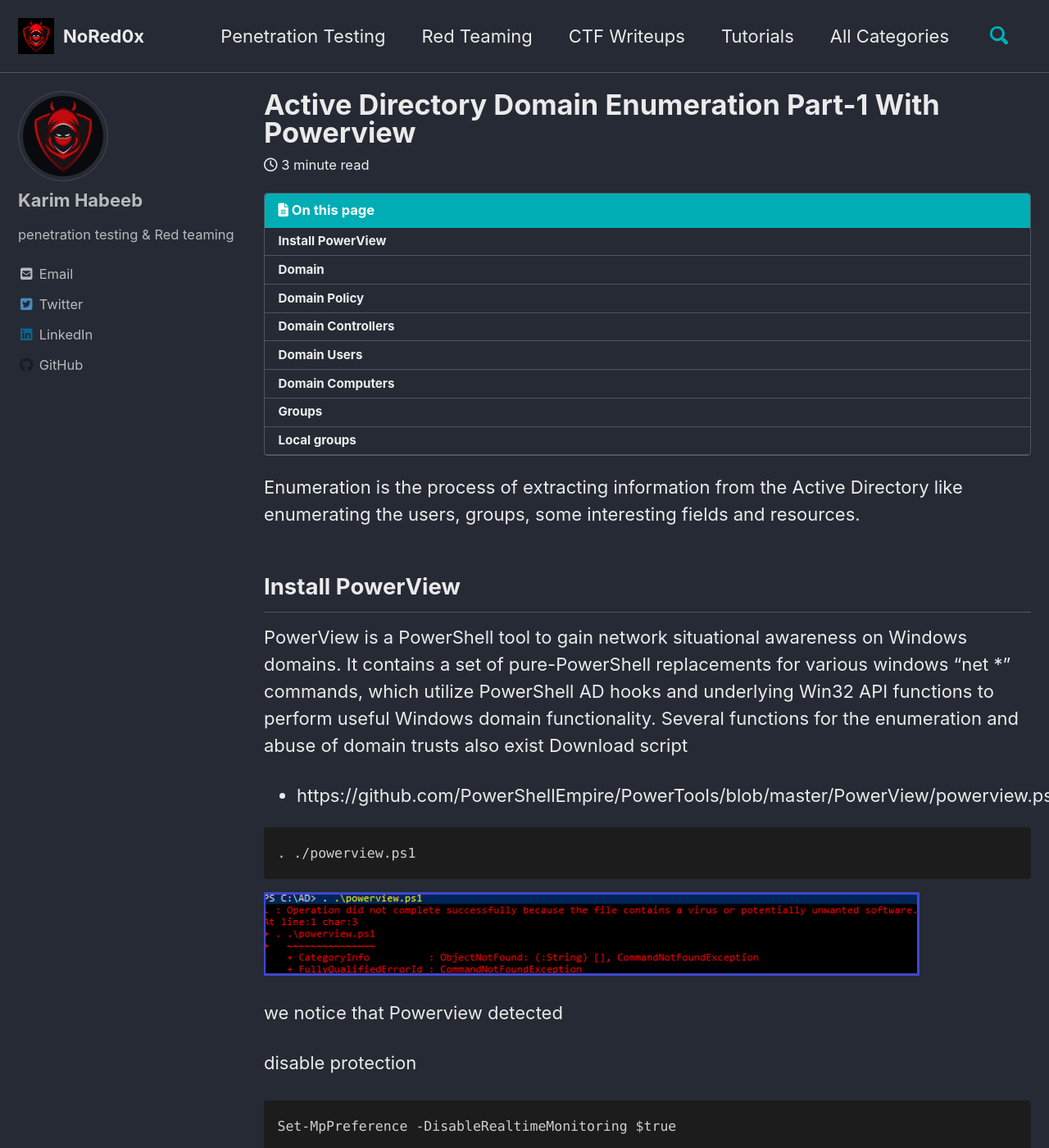
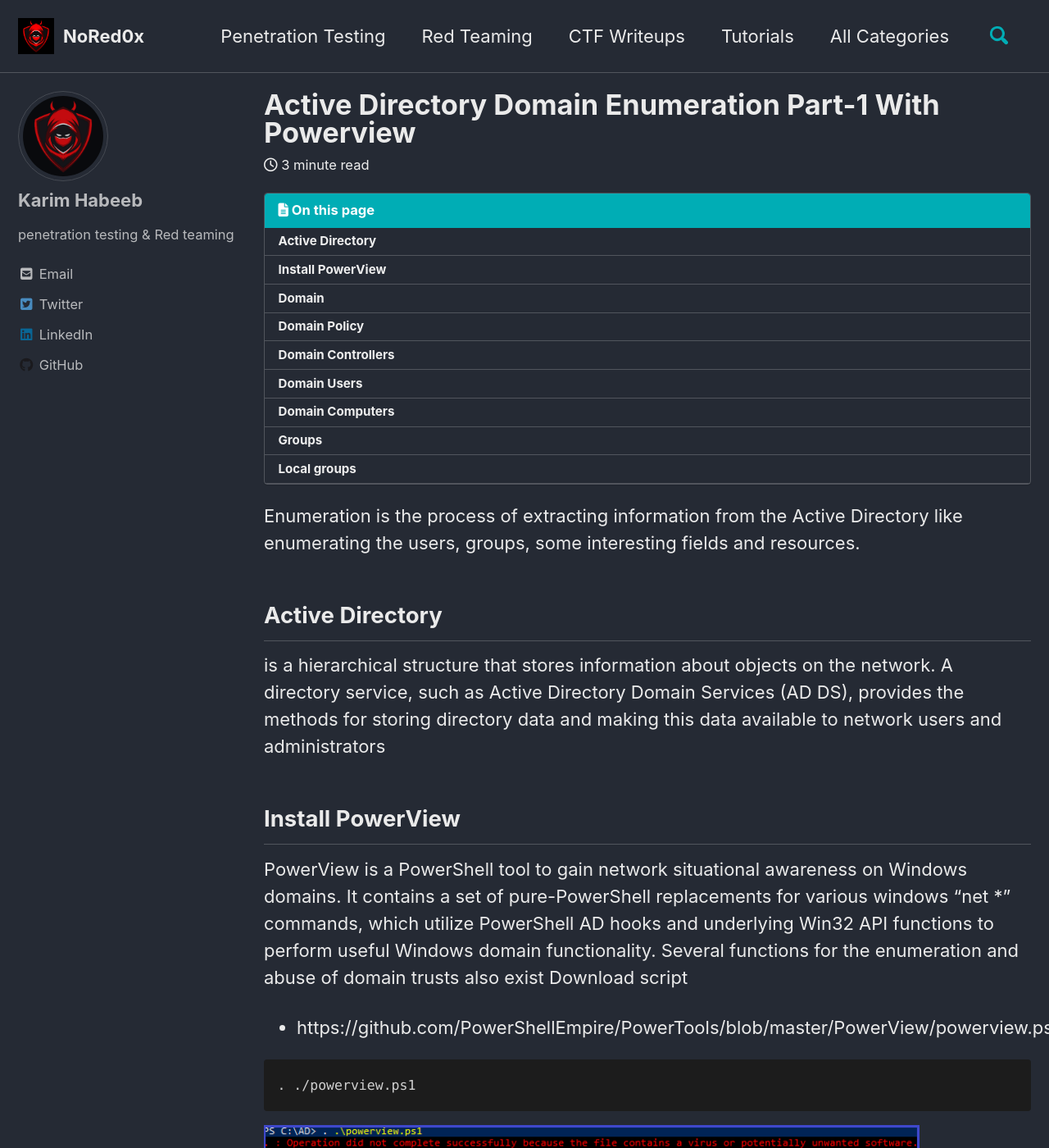
Before and after one commit to NoRed0x/NoRed0x.github.io, a Jekyll site: the page built from _posts/Red-Teaming/2021-06-19-active-directory-domain-enumeration-part-1.md, in a window 1280 px wide and 1400 px high. Shown: the whole window at 82% size. Built offline with Jekyll 4.4.1, drawn with Linux system fonts in a browser that asks for light colours; cached includes are drawn as plain includes; nearby versions of some CDN libraries.

Commit message:
Update 2021-06-19-active-directory-domain-enumeration-part-1.md

```diff
--- a/_posts/Red-Teaming/2021-06-19-active-directory-domain-enumeration-part-1.md
+++ b/_posts/Red-Teaming/2021-06-19-active-directory-domain-enumeration-part-1.md
@@ -10,6 +10,9 @@ toc: true
 ---
 
 Enumeration is the process of extracting information from the Active Directory like enumerating the users, groups, some interesting fields and resources.
+
+## Active Directory
+ is a hierarchical structure that stores information about objects on the network. A directory service, such as Active Directory Domain Services (AD DS), provides the methods for storing directory data and making this data available to network users and administrators
 
 ## Install PowerView
   PowerView is a PowerShell tool to gain network situational awareness on Windows domains. It contains a set of pure-PowerShell replacements for various windows "net *"           commands, which utilize PowerShell AD hooks and underlying Win32 API functions to perform useful Windows domain functionality.
```
